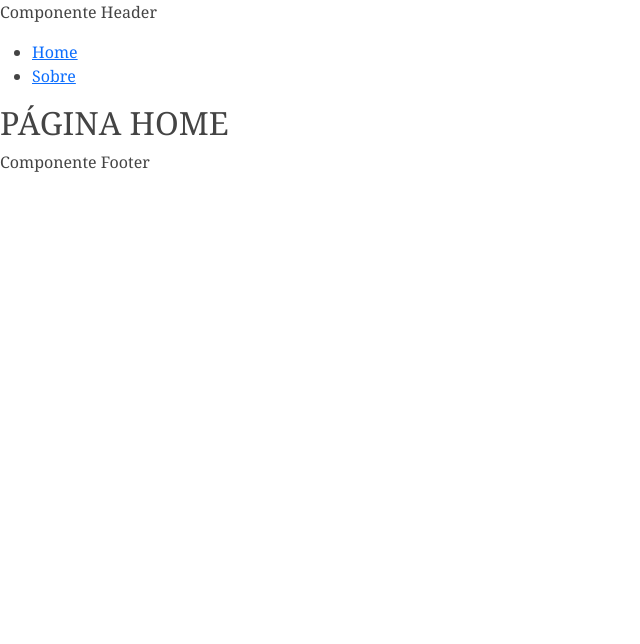
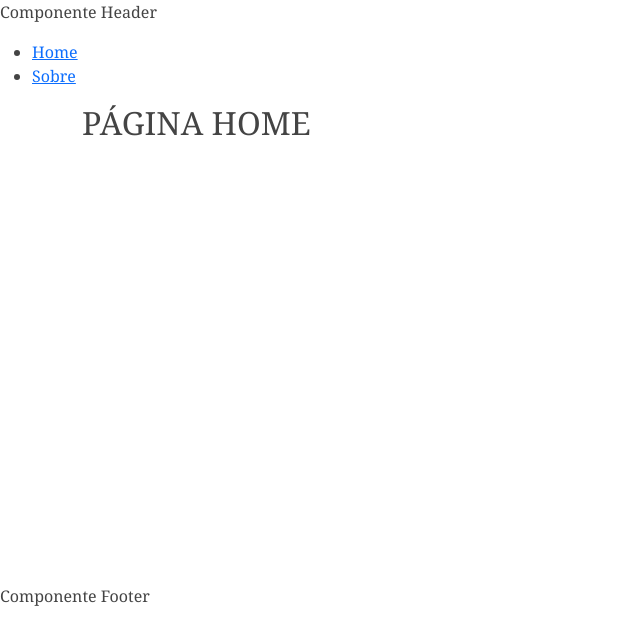
Before and after one commit to ernestopcaraujo/projectReviewAngular, an Angular app in the folder moments/: page / in a window 1280 px wide. Shown: the top 644 px of the page, without its empty margins (0-640 px from the left). Built offline with nearby package versions, Linux system fonts and the light colour scheme.

Commit message:
style: changed tag from div to main

```diff
--- a/moments/src/app/app.component.html
+++ b/moments/src/app/app.component.html
@@ -1,5 +1,5 @@
-<app-header></app-header>
-<div>
-  <router-outlet></router-outlet>
-</div>
-<app-footer></app-footer>
+  <app-header></app-header>
+  <main class="container">
+    <router-outlet></router-outlet>
+  </main>
+  <app-footer></app-footer>
```
